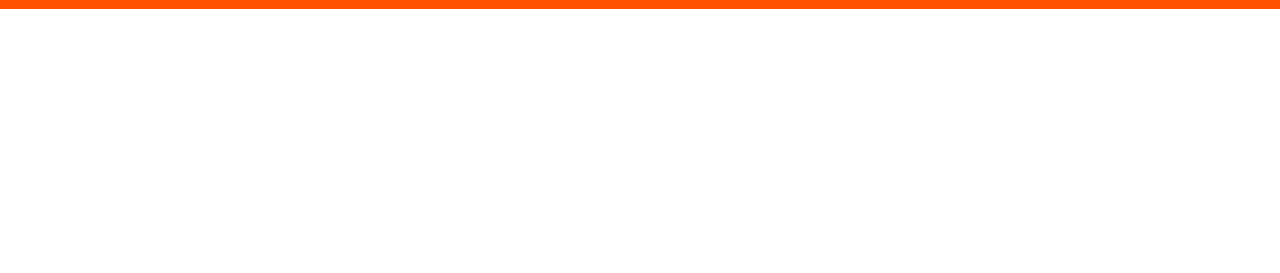
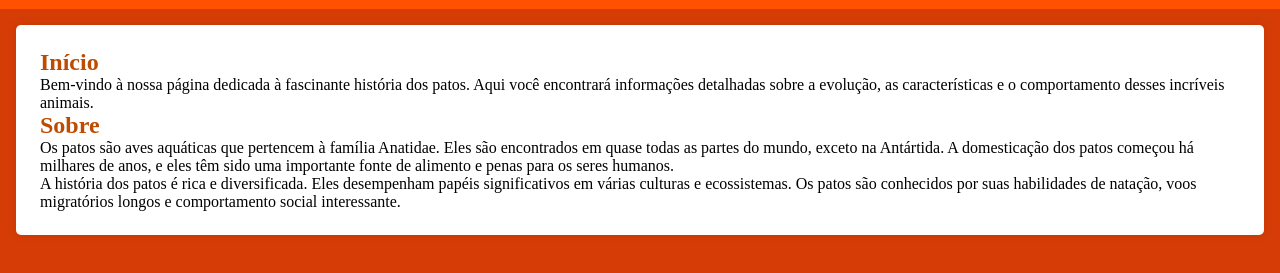
Before and after one commit to HenriquePereira777/gitclass2025, a plain HTML site: page index.html in a window 1280 px wide. Shown: the part 131-404 px from the top of the page. Drawn offline with nearby package versions, Linux system fonts and the light colour scheme.

Commit message:
Projeto em andamento

```diff
--- a/index.html
+++ b/index.html
@@ -35,6 +35,26 @@
                 </ul>
             </nav>
     </header>
+    <main>
+        <section id="inicio">
+            <h2>Início</h2>
+            <p>
+                Bem-vindo à nossa página dedicada à fascinante história dos patos. Aqui você encontrará informações
+                detalhadas sobre a evolução, as características e o comportamento desses incríveis animais.
+            </p>
+        </section>
+        <section id="sobre">
+            <h2>Sobre</h2>
+            <p>Os patos são aves aquáticas que pertencem à família Anatidae. Eles são encontrados em quase todas as
+                partes do mundo, exceto na Antártida. A domesticação dos patos começou há milhares de anos, e eles têm
+                sido uma importante fonte de alimento e penas para os seres humanos.</p>
+            <p>
+                A história dos patos é rica e diversificada. Eles desempenham papéis significativos em várias culturas e
+                ecossistemas. Os patos são conhecidos por suas habilidades de natação, voos migratórios longos e
+                comportamento social interessante.
+            </p>
+        </section>
+    </main>
 </body>
 
 </html>
--- a/stylr.css
+++ b/stylr.css
@@ -3,6 +3,9 @@
     bottom: 0;
     box-sizing: border-box;
 }
+body {
+    background-color: rgb(214, 61, 6);
+    }
 header{
     background-color: rgb(255, 81, 0);
     padding: 1rem 0;
@@ -74,3 +77,15 @@ nav ul li a:hover{
     background-color: rgb(226, 53, 0);
     border-radius: 5px;
 }
+main {
+    background-color: white;
+    margin: 1rem;
+    padding: 1.5rem;
+    box-shadow: 0 0 10px rgb(0, 0, 0, 0.1);
+    border-radius: 5px;
+}
+
+#inicio h2,
+#sobre h2 {
+    color: rgb(189, 75, 0);
+}
```
